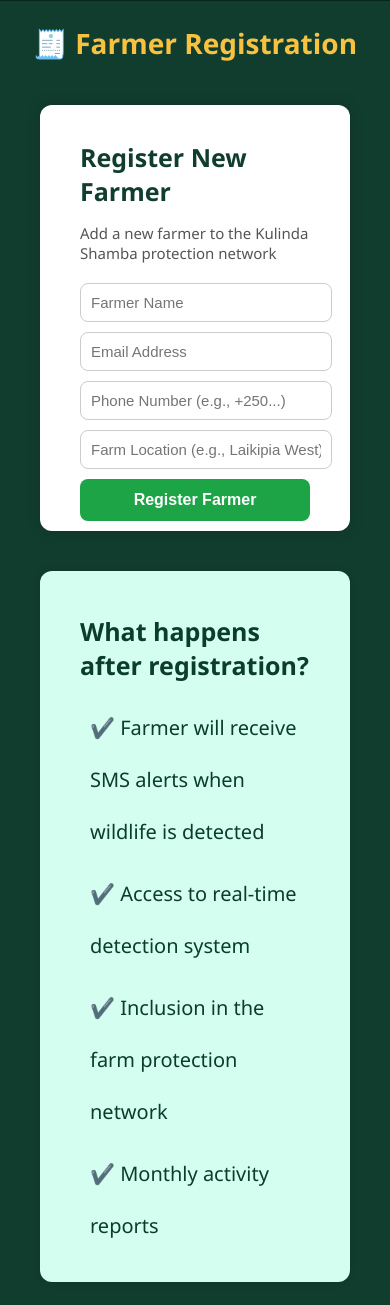
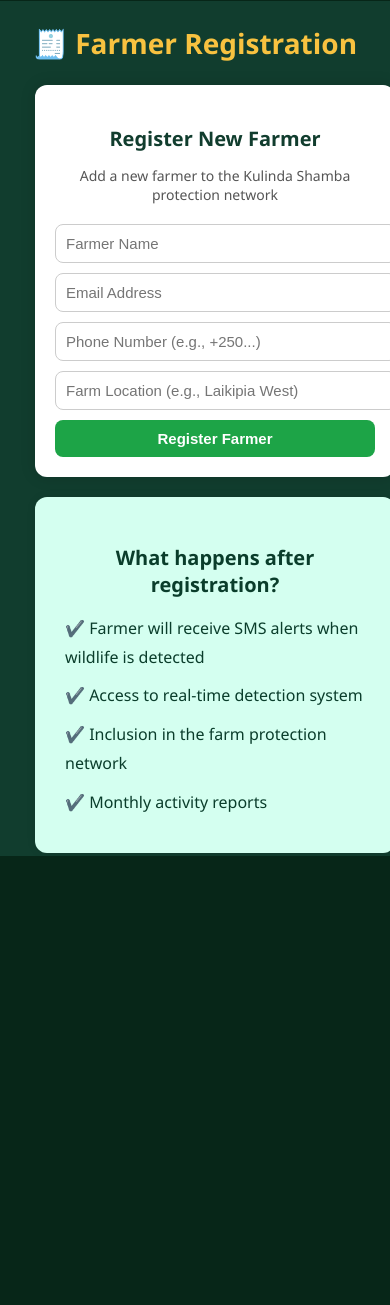
Before and after one commit to Ochan-LOKIDORMOI/Capstone_final_project, a Flask app: page /register-farmer in a window 390 px wide. Shown: the part 530-1835 px from the top of the page. After the commit the page ends 1386 px from the top, so only its background shows below. Run offline with Flask 3, Linux system fonts and the light colour scheme; the visitor is signed in with stand-in values (Sample User, id 1).

Commit message:
Final Project

```diff
--- a/static/css/register.css
+++ b/static/css/register.css
@@ -27,7 +27,7 @@
 }
 
 .registration-form h3 {
-  margin-bottom:0;
+  margin-bottom: 0;
   font-size: 25px;
 }
 
@@ -84,7 +84,7 @@
   list-style: none;
   padding-left: 0;
   line-height: 2.6;
-    font-size: 20px;
+  font-size: 20px;
 }
 
 .registration-benefits li {
@@ -122,3 +122,65 @@
   background-color: #f8d7da;
   color: #721c24;
 }
+
+/* ===================== Responsive Farmer Registration Page (Desktop-First) ===================== */
+
+/* Tablets (medium screens: 992px and below) */
+@media (max-width: 992px) {
+  .registration-container {
+    flex-direction: column;
+    align-items: center;
+    padding: 0 30px;
+  }
+
+  .registration-form,
+  .registration-benefits {
+    width: 90%;
+    padding: 25px;
+  }
+
+  .registration-benefits ul {
+    font-size: 18px;
+  }
+
+  .form-subtext {
+    font-size: 14px;
+    text-align: center;
+  }
+}
+
+/* Phones (small screens: 600px and below) */
+@media (max-width: 600px) {
+  .registration-container {
+    gap: 20px;
+    padding: 0 15px;
+  }
+
+  .registration-form,
+  .registration-benefits {
+    width: 100%;
+    padding: 20px;
+  }
+
+  .registration-form h3,
+  .registration-benefits h4 {
+    font-size: 20px;
+    text-align: center;
+  }
+
+  .registration-benefits ul {
+    font-size: 16px;
+    line-height: 1.8;
+  }
+
+  .btn-submit {
+    font-size: 15px;
+    padding: 10px;
+  }
+
+  .success-message,
+  .error-message {
+    font-size: 14px;
+    padding: 10px;
+  }
+}
```
Also changed, not shown: static/css/alerts.css (+55 -0 lines), static/css/feedback.css (+51 -0 lines), static/css/profile.css (+60 -0 lines).
